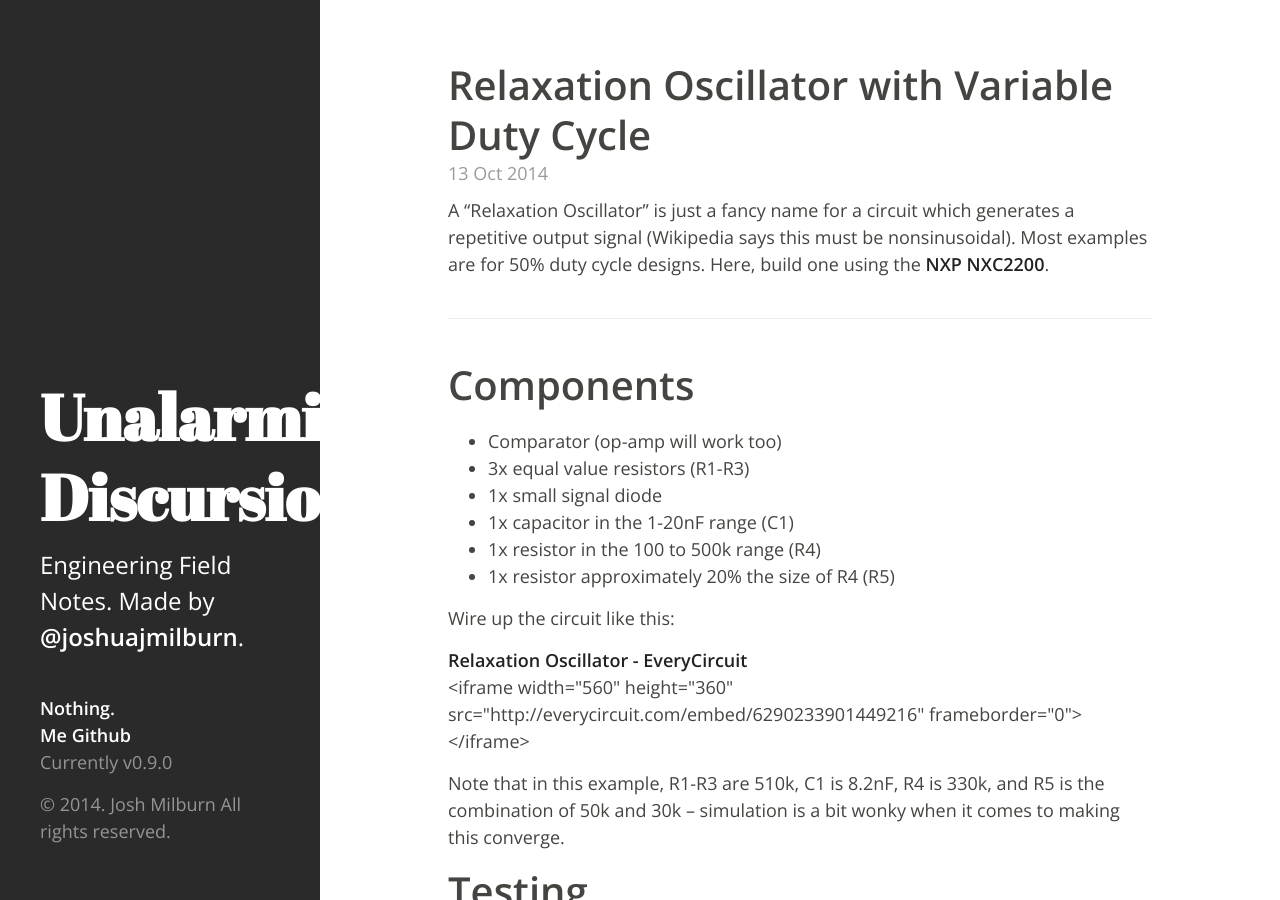
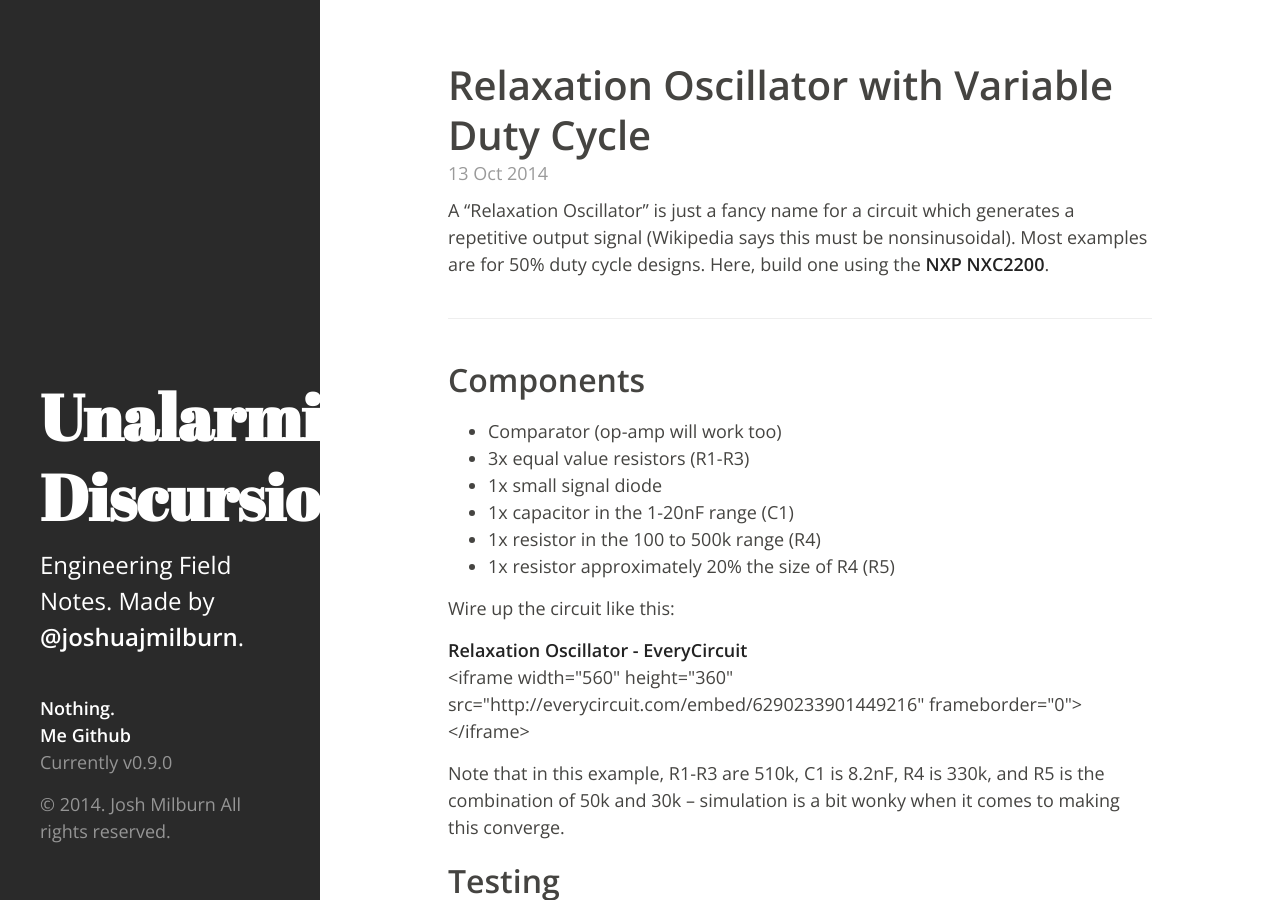
Before and after one commit to jjmilburn/jjmilburn.github.io, a Jekyll site: the page built from _posts/2014-10-13-Relaxation-Oscillator-DutyCycle.md, in a window 1280 px wide and 900 px high. Built offline with Jekyll 4.4.1, drawn with Linux system fonts in a browser that asks for light colours; Markdown is read by kramdown in place of the engine named in the settings.

Commit message:
Experimenting with some heading sizes

```diff
--- a/_posts/2014-10-13-Relaxation-Oscillator-DutyCycle.md
+++ b/_posts/2014-10-13-Relaxation-Oscillator-DutyCycle.md
@@ -7,7 +7,7 @@ A "Relaxation Oscillator" is just a fancy name for a circuit which generates a r
 
 -----
 
-#Components
+##Components
 
 * Comparator (op-amp will work too)
 * 3x equal value resistors (R1-R3)
@@ -22,15 +22,15 @@ Wire up the circuit like this:
 
 Note that in this example, R1-R3 are 510k, C1 is 8.2nF, R4 is 330k, and R5 is the combination of 50k and 30k -- simulation is a bit wonky when it comes to making this converge.
 
-#Testing
+##Testing
 
 Wire up the comparator/op-amp, and take a look on your scope.  The pulse width seen at the output should have a variable duty cycle. This is a direct result of the time constant for charging C1 being smaller than the time constant for C1 to discharge (due to the diode allowing for a parallel resistance only when C1 is charging).
 
-#Uses
+##Uses
 
 Timing circuits, periodic enable lines (or wakeups), triggers for sampling, etc.  The shorter on-time can allow for lower quiescent current when attempting to enable a power-hungry device that doesn't need to be on for the full 50% duty cycle.
 
-#Additional Notes
+##Additional Notes
 
 - The quiescent current of this circuit can get fairly low; on the order of microamps, depending on component selection.
 
```
